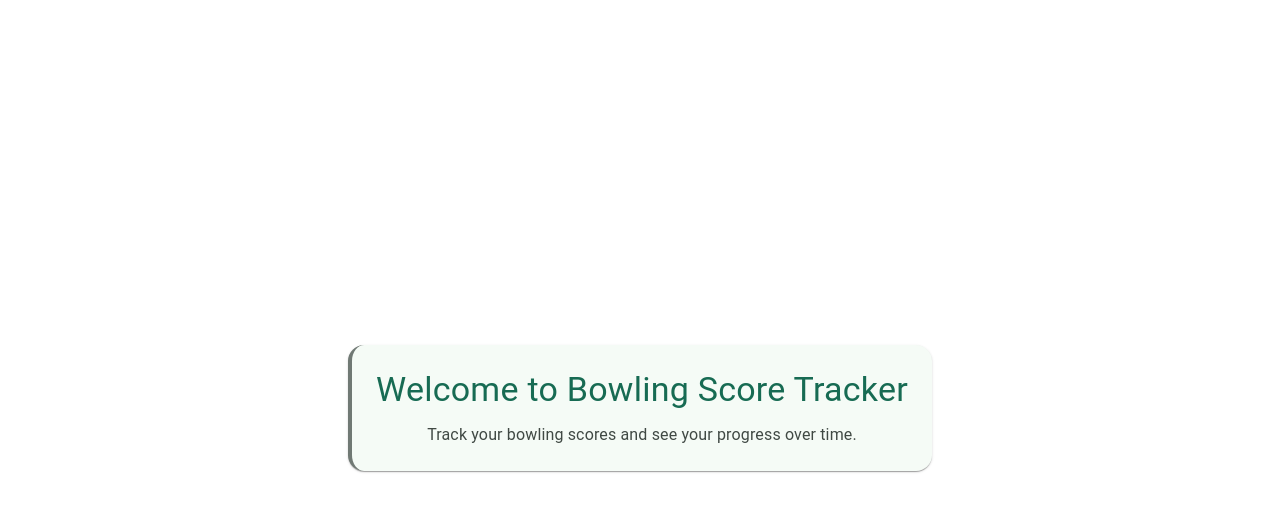
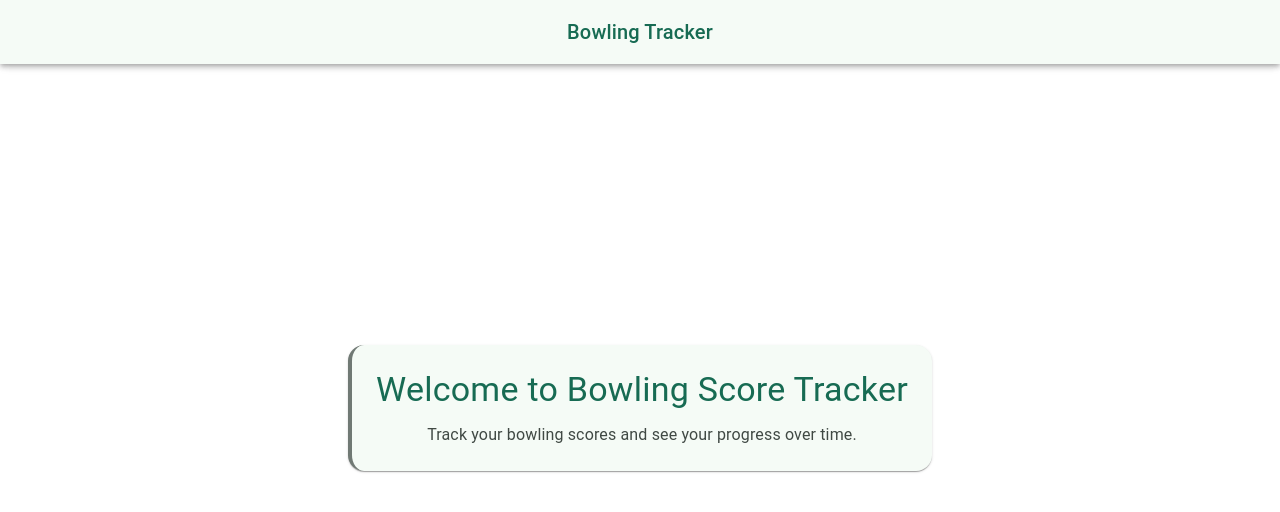
Before and after one commit to jwong65/bowling-project, a React (Vite) app: page / in a window 1280 px wide. Shown: the top 512 px of the page. Built offline with nearby package versions, Linux system fonts and the light colour scheme.

Commit message:
Added material ui icons (not used yet), added typography to the header and connected it to App

```diff
--- a/package.json
+++ b/package.json
@@ -12,6 +12,7 @@
   "dependencies": {
     "@emotion/react": "^11.14.0",
     "@emotion/styled": "^11.14.0",
+    "@mui/icons-material": "^7.0.2",
     "@mui/material": "^7.0.2",
     "react": "^19.0.0",
     "react-dom": "^19.0.0",
--- a/src/App.jsx
+++ b/src/App.jsx
@@ -1,5 +1,6 @@
 import './App.css'
 import HomePage from './components/HomePage'
+import Header from './components/Header'
 
 import { BrowserRouter, Routes, Route } from 'react-router-dom'
 import { ThemeProvider as MuiThemeProvider, createTheme } from '@mui/material'
@@ -22,6 +23,7 @@ function App() {
     <ThemeProvider>
       <MuiThemeProvider theme={theme}>
         <BrowserRouter>
+        <Header />
         <Routes>
           <Route path='/' element={<HomePage/>}/>
         </Routes>
--- a/src/components/Header.jsx
+++ b/src/components/Header.jsx
@@ -0,0 +1,33 @@
+import React from 'react'
+import { AppBar, Toolbar, Typography, IconButton, Box, useTheme } from '@mui/material'
+
+import Brightness4Icon from '@mui/icons-material/Brightness4'; // Dark mode icon
+import Brightness7Icon from '@mui/icons-material/Brightness7'; // Light mode icon
+
+import { useThemeContext } from '../context/ThemeContext';
+import { Link } from 'react-router-dom'
+export default function Header() {
+    const { themeMode, toggleTheme} = useThemeContext();
+
+  return (
+    <AppBar position='fixed'
+        sx={{
+            top: 0,
+            width: '100%',
+            backgroundColor: `var(--md-sys-color-surface)`,
+            color: `var(--md-sys-color-on-surface)`,
+            zIndex: (theme) => theme.zIndex.drawer + 1
+        }}
+    >
+        <Toolbar>
+            <Typography
+                variant='h6'
+                component='div'
+                sx={{ flexGrow: 1, color: `var(--md-sys-color-primary)`}}
+            >
+                Bowling Tracker
+            </Typography>
+        </Toolbar>
+    </AppBar>
+  )
+}
```
Also changed, not shown: 1 other file (tests, documents, lock files or other folders).
